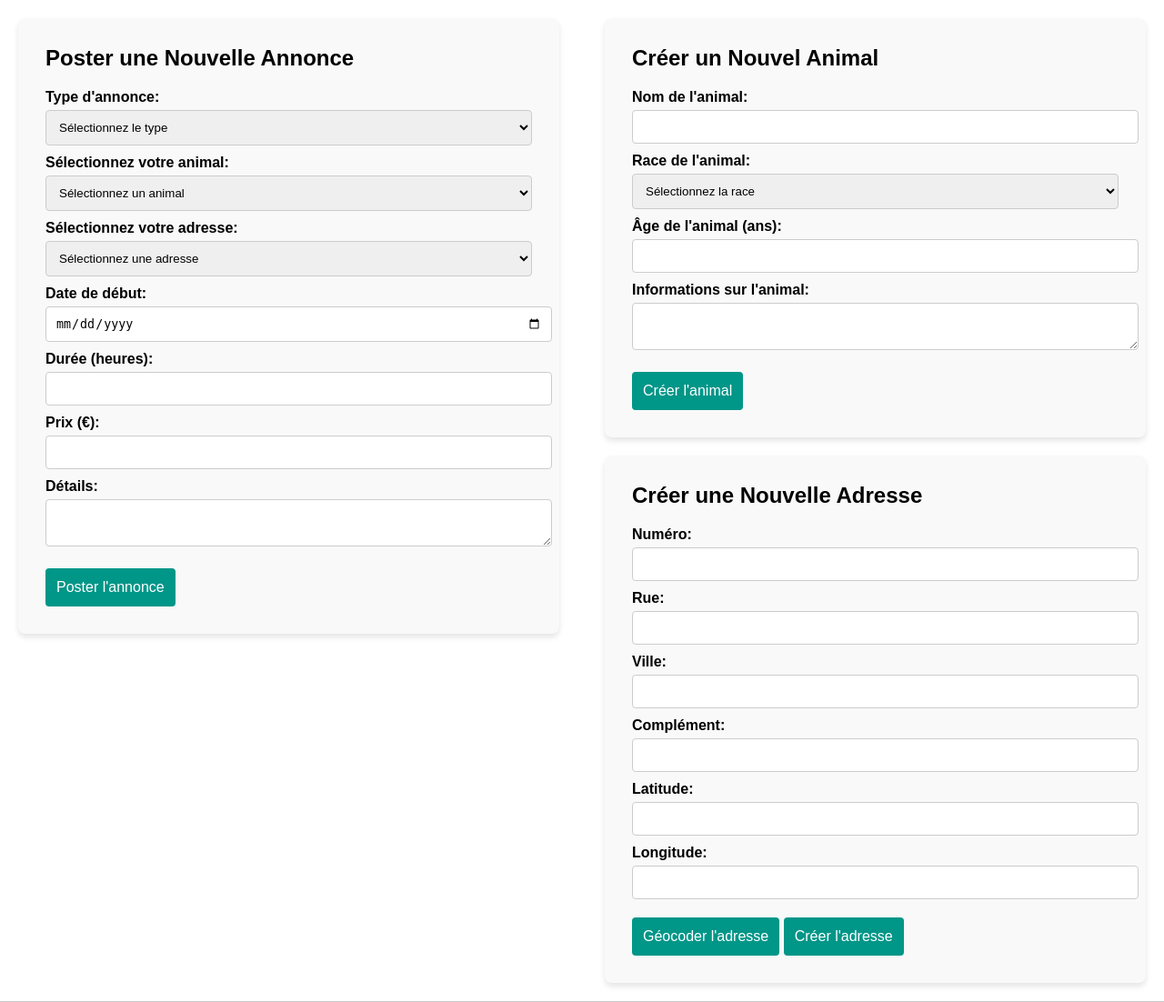
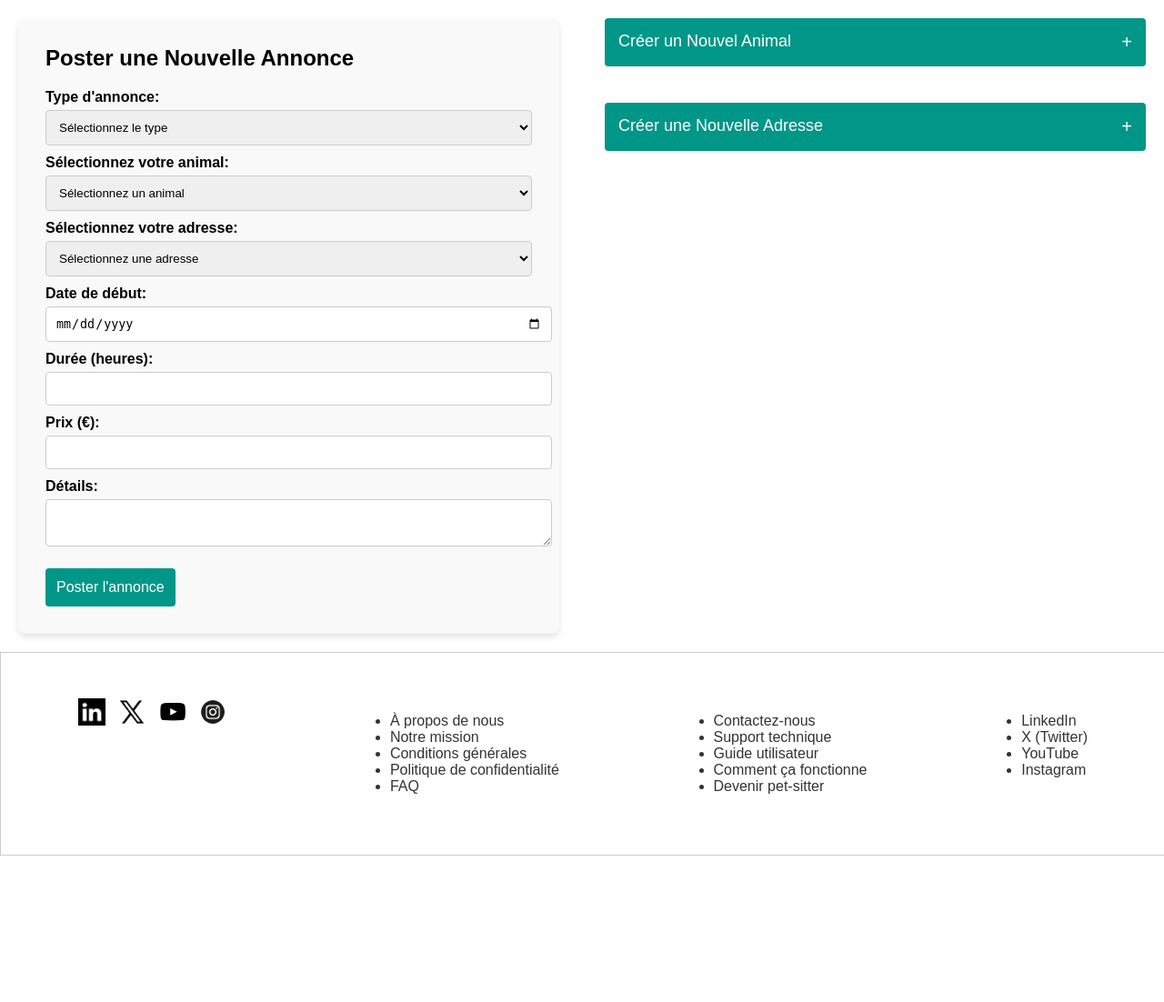
Before and after one commit to Plekiby/PetBesties, a PHP site: page /poster_annonce in a window 1280 px wide. Shown: the part 91-1193 px from the top of the page at 91% size. After the commit the page ends 1032 px from the top, so only its background shows below. Run offline with PHP 8.4, Linux system fonts and the light colour scheme; the visitor is signed in with stand-in values (Sample User, id 1); data that the repository does not hold is empty.

Commit message:
Update poster_annonce.php

```diff
--- a/views/poster_annonce.php
+++ b/views/poster_annonce.php
@@ -27,6 +27,10 @@
             padding: 30px;
             border-radius: 8px;
             box-shadow: 0 4px 6px rgba(0,0,0,0.1);
+        }
+
+        .left-column .form-block {
+            display: block;
         }
 
         .form-block h2 {
@@ -73,6 +77,50 @@
 
         .message.success {
             color: green;
+        }
+
+        /* Styles pour les boutons d'accordéon */
+        .accordion {
+            background-color: #009688;
+            color: white;
+            cursor: pointer;
+            padding: 15px;
+            width: 100%;
+            border: none;
+            text-align: left;
+            outline: none;
+            font-size: 18px;
+            border-radius: 4px;
+            transition: background-color 0.3s ease;
+        }
+
+        .accordion:hover, .accordion.active {
+            background-color: #513b56;
+        }
+
+        /* Indicateur d'état */
+        .accordion::after {
+            content: '\002B'; /* Plus */
+            font-size: 20px;
+            float: right;
+        }
+
+        .accordion.active::after {
+            content: '\2212'; /* Moins */
+        }
+
+        /* Animation pour l'accordéon */
+        .panel {
+            padding: 0 15px;
+            max-height: 0;
+            transition: max-height 0.3s ease-out;
+            overflow: hidden;
+            background-color: #f1f1f1;
+            border-radius: 0 0 8px 8px;
+        }
+
+        .panel.show {
+            max-height: 1000px; /* Une valeur suffisamment grande pour contenir le contenu */
         }
     </style>
 </head>
@@ -139,9 +187,10 @@
 
         <!-- Colonne de droite pour créer un animal et une adresse -->
         <div class="right-column">
-            <!-- Formulaire pour créer un nouvel animal -->
+            <!-- Accordéon pour créer un nouvel animal -->
+            <button class="accordion">Créer un Nouvel Animal</button>
+            <div class="panel">
                 <div class="form-block">
-                <h2>Créer un Nouvel Animal</h2>
                     <form method="POST" action="/PetBesties/poster_annonce">
                         <input type="hidden" name="action" value="create_animal">
 
@@ -179,10 +228,12 @@
                         <?php endif; ?>
                     </form>
                 </div>
+            </div>
 
-            <!-- Formulaire pour créer une nouvelle adresse -->
+            <!-- Accordéon pour créer une nouvelle adresse -->
+            <button class="accordion">Créer une Nouvelle Adresse</button>
+            <div class="panel">
                 <div class="form-block">
-                <h2>Créer une Nouvelle Adresse</h2>
                     <form method="POST" action="/PetBesties/poster_annonce">
                         <input type="hidden" name="action" value="create_address">
 
@@ -216,10 +267,28 @@
                     </form>
                 </div>
             </div>
+        </div>
 
     </div>
 
     <script>
+        // Fonction pour gérer les accordéons avec animation
+        document.querySelectorAll('.accordion').forEach(button => {
+            button.addEventListener('click', function() {
+                this.classList.toggle('active');
+                const panel = this.nextElementSibling;
+                panel.classList.toggle('show');
+
+                // Ajuster la hauteur maximale pour l'animation
+                if (panel.classList.contains('show')) {
+                    panel.style.maxHeight = panel.scrollHeight + "px";
+                } else {
+                    panel.style.maxHeight = null;
+                }
+            });
+        });
+
+        // Gestion du géocodage pour la première adresse
         document.getElementById('geocodeBtn').addEventListener('click', function() {
             const numero = document.getElementById('numero').value;
             const rue = document.getElementById('rue').value;
```
Lines whose indentation alone changed are shown as unchanged.
